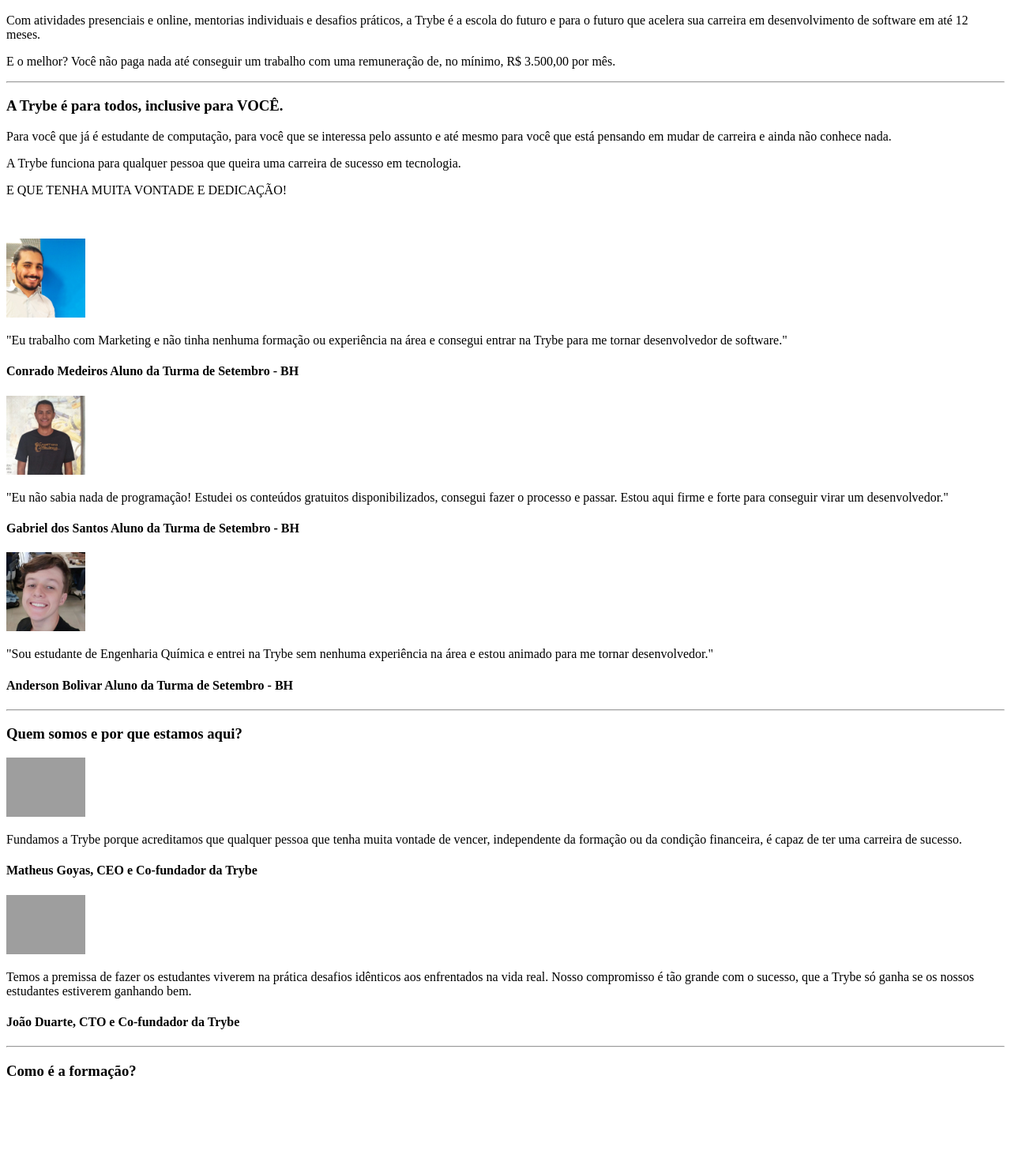
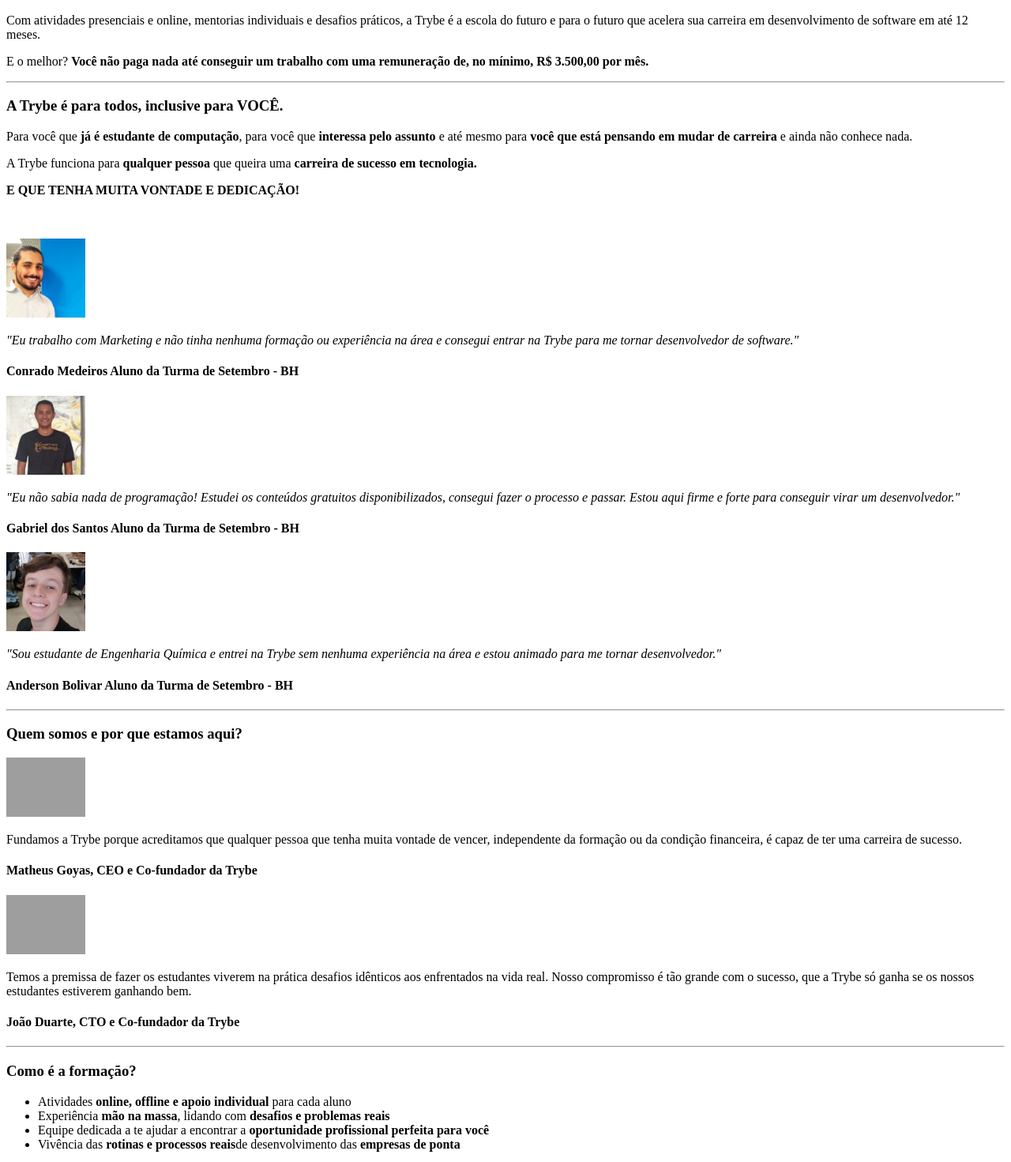
Before and after one commit to AndreHammel/trybe_exercises, a plain HTML site: page bloco_3/dia_1/trybe_marketing.html in a window 1280 px wide. Shown: the part 399-1870 px from the top of the page at 79% size. Before the commit the page ends 1785 px from the top, so only its background shows below. Drawn offline with Linux system fonts and the light colour scheme; grey boxes are pictures that could not be loaded.

Commit message:
adiçao de Como e a formaçao e lista nao ordenada

```diff
--- a/bloco_3/dia_1/trybe_marketing.html
+++ b/bloco_3/dia_1/trybe_marketing.html
@@ -11,31 +11,31 @@
     <img src="images/smiling-image.jpg" alt="Homem sorrindo" width="400px">
     <p>Com atividades presenciais e online, mentorias individuais e desafios práticos, a Trybe é a escola do futuro e para o futuro que acelera sua carreira em desenvolvimento de software em até 12 meses.
     </p>
-    <p>E o melhor? Você não paga nada até conseguir um trabalho com uma remuneração de, no mínimo, R$ 3.500,00 por mês.
+    <p>E o melhor? <strong>Você não paga nada até conseguir um trabalho com uma remuneração de, no mínimo, R$ 3.500,00 por mês.</strong>
     </p>
     <hr>
 
     <h3>
         A Trybe é para todos, inclusive para VOCÊ.
     </h3>
-    <p>Para você que já é estudante de computação, para você que se interessa pelo assunto e até mesmo para você que está pensando em mudar de carreira e ainda não conhece nada.</p>
-    <p>A Trybe funciona para qualquer pessoa que queira uma carreira de sucesso em tecnologia.
+    <p>Para você que <strong>já é estudante de computação</strong>, para você que <strong> interessa pelo assunto</strong> e até mesmo para <strong>você que está pensando em mudar de carreira</strong> e ainda não conhece nada.</p>
+    <p>A Trybe funciona para <strong>qualquer pessoa</strong> que queira uma <strong>carreira de sucesso em tecnologia.</strong>
     </p>
-    <p>E QUE TENHA MUITA VONTADE E DEDICAÇÃO!</p>
+    <p><strong>E QUE TENHA MUITA VONTADE E DEDICAÇÃO!</strong></p>
     <br>
     <br>
     <img src="images/conrado-medeiros.png" alt="imagem de conrado" width="100px">
-    <p>"Eu trabalho com Marketing e não tinha nenhuma formação ou experiência na área e consegui entrar na Trybe para me tornar desenvolvedor de software."</p>
+    <p><em>"Eu trabalho com Marketing e não tinha nenhuma formação ou experiência na área e consegui entrar na Trybe para me tornar desenvolvedor de software."</em></p>
     <h4>Conrado Medeiros
     ‍Aluno da Turma de Setembro - BH</h4>
 
     <img src="images/gabriel-dos-santos.png" alt="imagem de gabriel" width="100px">
-    <p>"Eu não sabia nada de programação! Estudei os conteúdos gratuitos disponibilizados, consegui fazer o processo e passar. Estou aqui firme e forte para conseguir virar um desenvolvedor."</p>
+    <p><em>"Eu não sabia nada de programação! Estudei os conteúdos gratuitos disponibilizados, consegui fazer o processo e passar. Estou aqui firme e forte para conseguir virar um desenvolvedor."</em></p>
     <h4>Gabriel dos Santos
     ‍Aluno da Turma de Setembro - BH</h4>
 
     <img src="images/anderson-bolivar.png" alt="imagem de anderson" width="100px">
-    <p>"Sou estudante de Engenharia Química e entrei na Trybe sem nenhuma experiência na área e estou animado para me tornar desenvolvedor."</p>
+    <p><em>"Sou estudante de Engenharia Química e entrei na Trybe sem nenhuma experiência na área e estou animado para me tornar desenvolvedor."</em></p>
     <h4>Anderson Bolivar
         Aluno da Turma de Setembro - BH</h4>
 
@@ -45,16 +45,27 @@
     </h3>
     <img src="https://uploads-ssl.webflow.com/5d4c18a28620ae5d4f33af94/5d82bafbe8178d5be56113af_Matheus%20Goyas.jpeg" alt="imagem de matheus goyas" width="100px">
     <p>Fundamos a Trybe porque acreditamos que qualquer pessoa que tenha muita vontade de vencer, independente da formação ou da condição financeira, é capaz de ter uma carreira de sucesso.</p>
-    <h4>Matheus Goyas,
+    <h4><strong>Matheus Goyas,</strong>
         CEO e Co-fundador da Trybe</h4>
 
     <img src="https://uploads-ssl.webflow.com/5d4c18a28620ae5d4f33af94/5d82bb0b28a6013c896ebf4b_Joao%20Daniel.jpeg" alt="imagem de joão duarte" width="100px">
     <p>Temos a premissa de fazer os estudantes viverem na prática desafios idênticos aos enfrentados na vida real. Nosso compromisso é tão grande com o sucesso, que a Trybe só ganha se os nossos estudantes estiverem ganhando bem.</p>
-    <h4>João Duarte,
+    <h4><strong>João Duarte,</strong>
         CTO e Co-fundador da Trybe</h4>
     <hr>
     <h3>
         Como é a formação?
     </h3>
+    <ul>
+        <li>Atividades <strong>online, offline e apoio individual</strong> para cada aluno</li>
+        <li>Experiência <strong>mão na massa</strong>, lidando com <strong>desafios e problemas reais</strong></li>
+        <li>Equipe dedicada a te ajudar a encontrar a <strong>oportunidade profissional perfeita para você</strong></li>
+        <li>Vivência das <strong>rotinas e processos reais</strong>de desenvolvimento das <strong>empresas de ponta</strong></li>
+    </ul>
+    <img src="images/learning-web.jpeg" alt="Pessoas estudando no laptop" width="500px">
+
+    <h4>Quer saber mais sobre nossa formação?</h4>
+    <a href="https://www.google.com" target="_blank">Faça o download do nosso corrículo</a>
+
 </body>
 </html>
```
